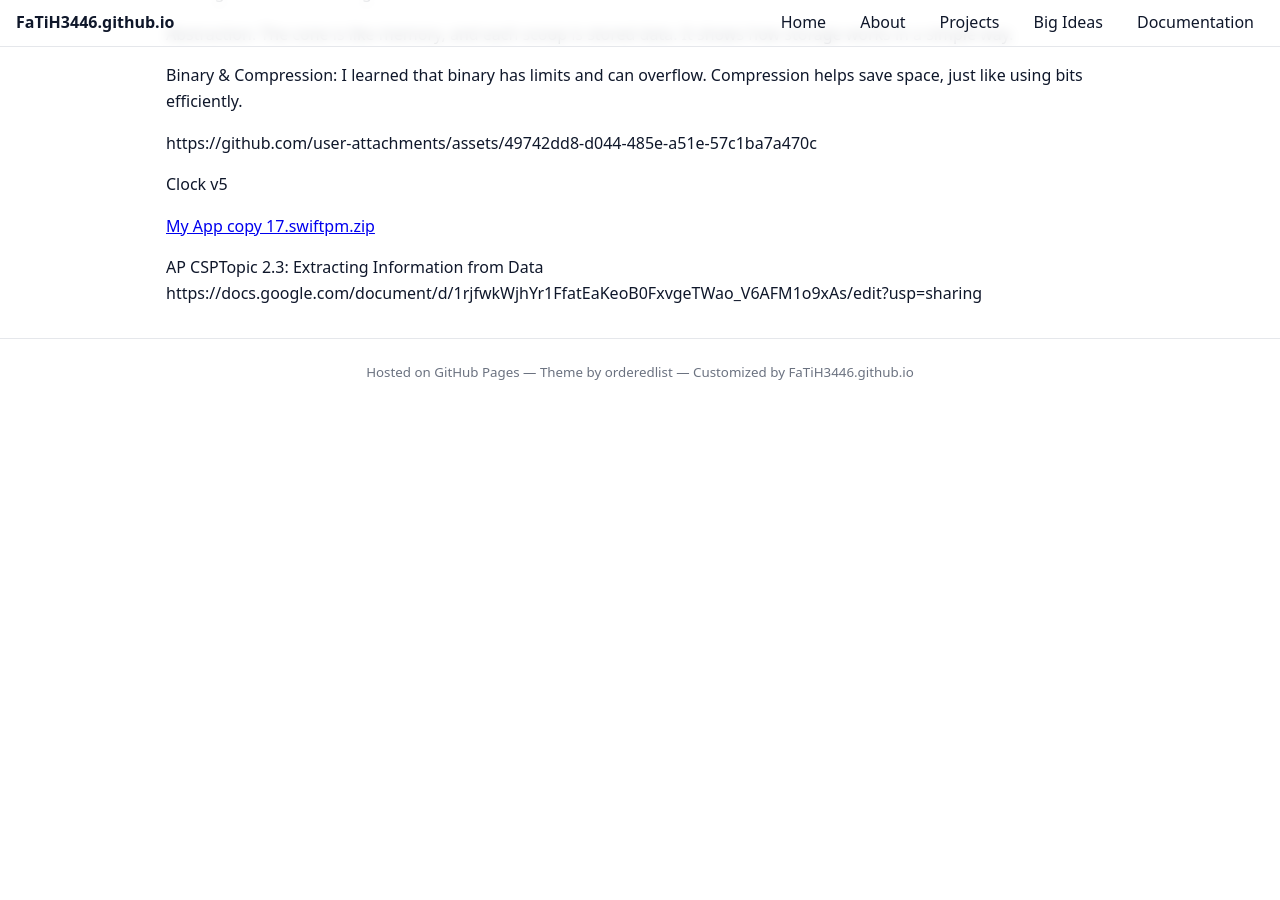
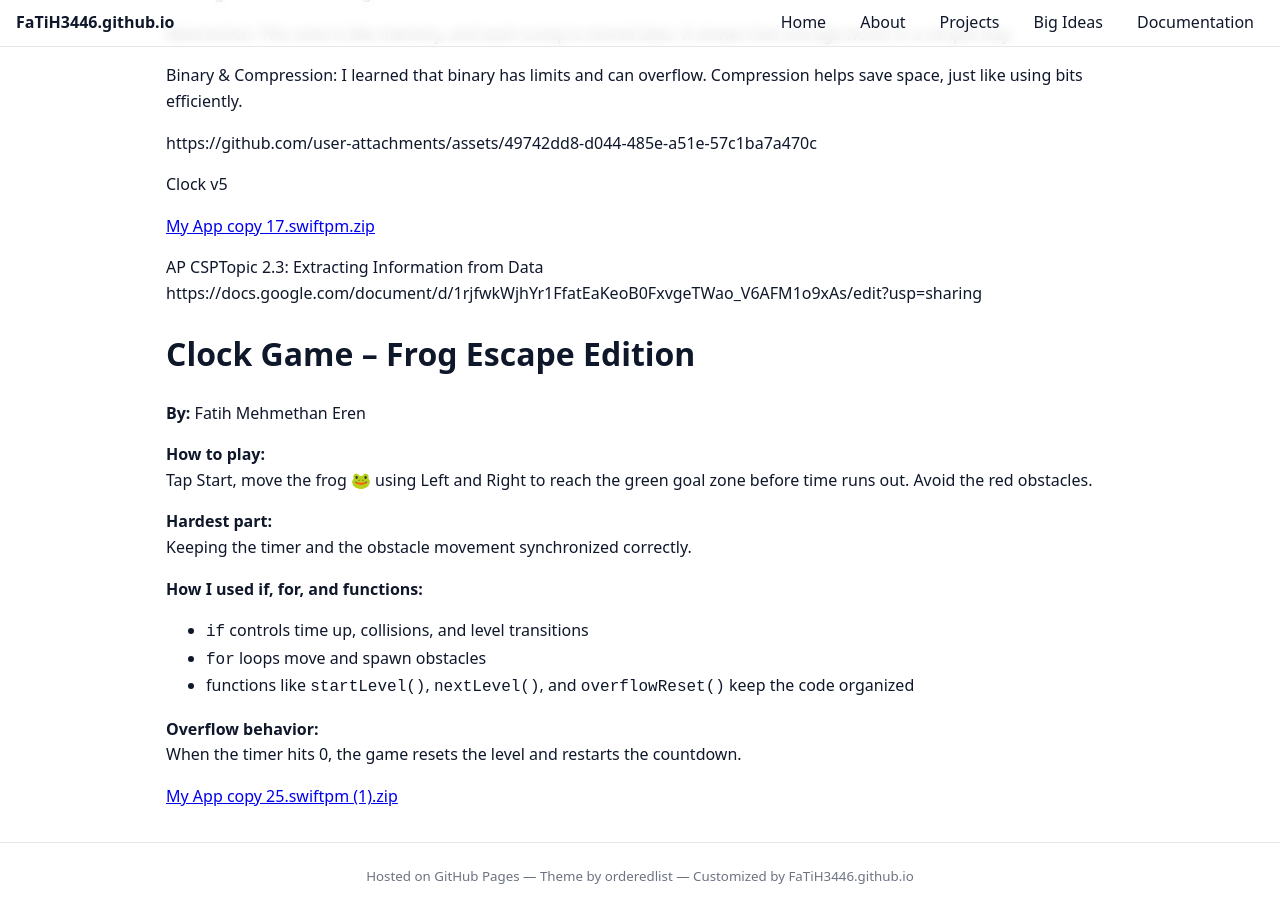
Before and after one commit to FaTiH3446/FaTiH3446.github.io, a Jekyll site: the page built from project.md, in a window 1280 px wide and 900 px high, scrolled down 10731 px. Built offline with Jekyll 4.4.1, drawn with Linux system fonts in a browser that asks for light colours; before the commit the page ends 11136 px from its top, so only the background shows below that.

Commit message:
Update project.md

```diff
--- a/project.md
+++ b/project.md
@@ -490,3 +490,31 @@ Clock v5
 
 AP CSPTopic 2.3: Extracting Information from Data
 https://docs.google.com/document/d/1rjfwkWjhYr1FfatEaKeoB0FxvgeTWao_V6AFM1o9xAs/edit?usp=sharing
+
+
+
+
+
+
+
+
+# Clock Game – Frog Escape Edition
+
+**By:** Fatih Mehmethan Eren
+
+**How to play:**
+Tap Start, move the frog 🐸 using Left and Right to reach the green goal zone before time runs out. Avoid the red obstacles.
+
+**Hardest part:**
+Keeping the timer and the obstacle movement synchronized correctly.
+
+**How I used if, for, and functions:**
+- `if` controls time up, collisions, and level transitions
+- `for` loops move and spawn obstacles
+- functions like `startLevel()`, `nextLevel()`, and `overflowReset()` keep the code organized
+
+**Overflow behavior:**
+When the timer hits 0, the game resets the level and restarts the countdown.
+
+
+[My App copy 25.swiftpm (1).zip](https://github.com/user-attachments/files/23068070/My.App.copy.25.swiftpm.1.zip)
```
